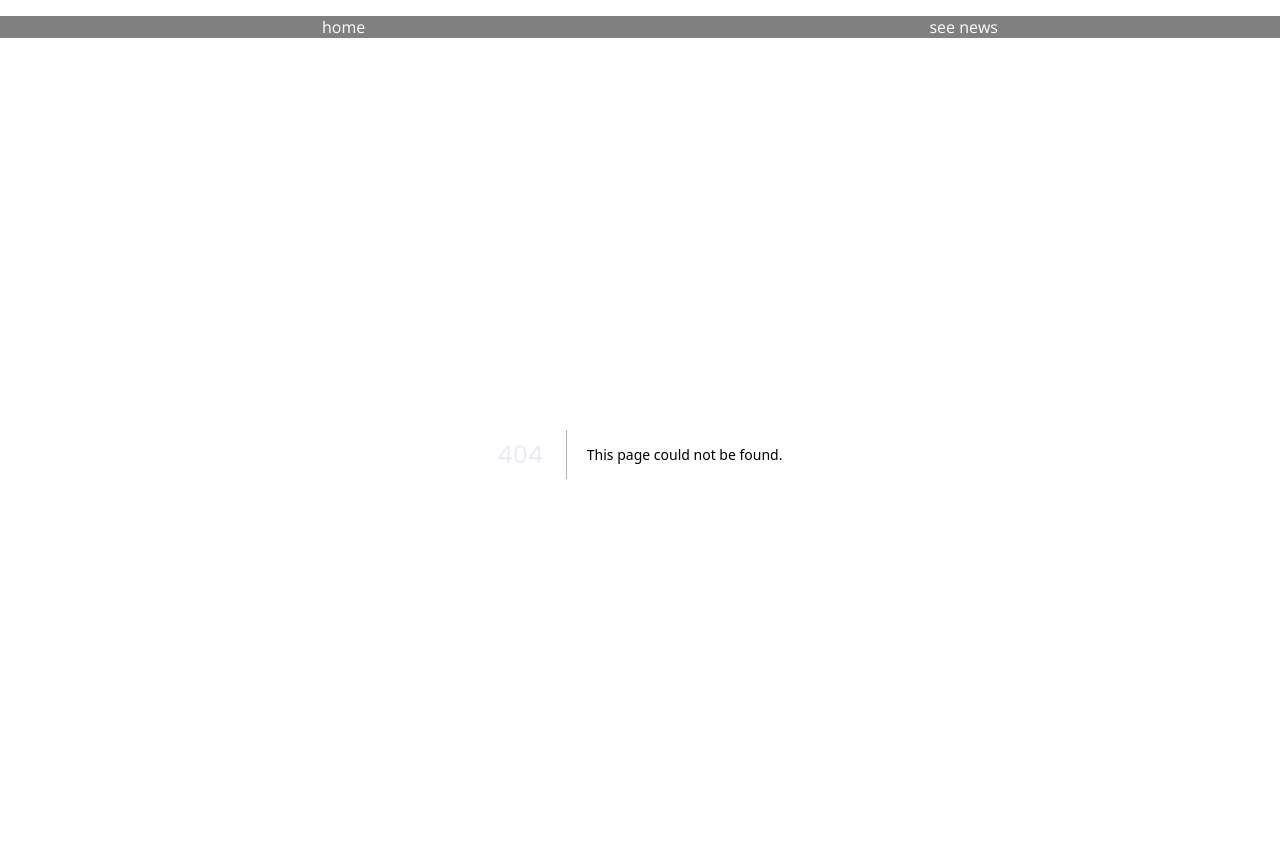
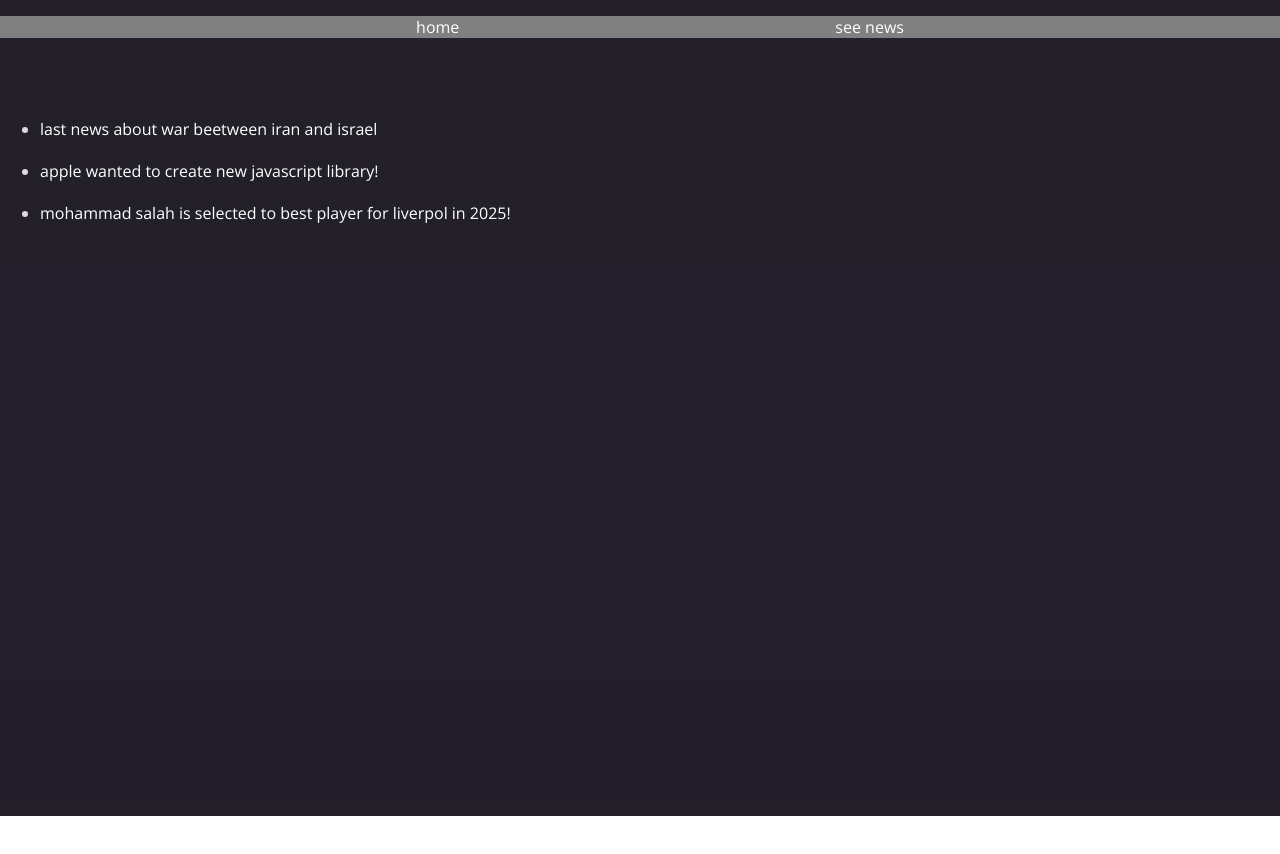
Before and after one commit to Amir-mohammad-ahmady-1234/news-project-with-NextJs, a Next.js app: page /news in a window 1280 px wide. Before the commit this address had no page. After the commit the page ends 816 px from the top, so only its background shows below. Built offline with nearby package versions, Linux system fonts and the light colour scheme.

Commit message:
added news and dynamic newdetailpage.

```diff
--- /dev/null
+++ b/app/news/page.module.css
@@ -0,0 +1,18 @@
+.main ul {
+  display: flex;
+  flex-direction: column;
+  align-items: start;
+}
+
+.main li {
+  margin-bottom: 20px;
+}
+
+.main li a {
+  text-decoration: none;
+  color: white;
+}
+
+.main li a:hover {
+  color: wheat;
+}
--- /dev/null
+++ b/app/news/page.tsx
@@ -0,0 +1,27 @@
+import Link from "next/link";
+
+import classes from "./page.module.css";
+
+export default function NewsPage() {
+  return (
+    <main className={classes.main}>
+      <ul>
+        <li>
+          <Link href="/news/iran">
+            last news about war beetween iran and israel
+          </Link>
+        </li>
+        <li>
+          <Link href="/news/new-js-lib">
+            apple wanted to create new javascript library!
+          </Link>
+        </li>
+        <li>
+          <Link href="/news/football">
+            mohammad salah is selected to best player for liverpol in 2025!
+          </Link>
+        </li>
+      </ul>
+    </main>
+  );
+}
--- a/components/main-header/main-header.module.css
+++ b/components/main-header/main-header.module.css
@@ -6,14 +6,18 @@
 .header ul {
   display: flex;
   align-items: center;
-  justify-content: space-around;
+  justify-content: space-evenly;
+}
+
+.header li a {
+  text-decoration: none;
+  color: white;
 }
 
 .header li {
-  color: white;
   list-style-type: none;
 }
 
-.header li:hover {
+.header li a:hover {
   color: wheat;
 }
--- a/components/main-header/main-header.tsx
+++ b/components/main-header/main-header.tsx
@@ -1,11 +1,16 @@
+import Link from "next/link";
 import classes from "./main-header.module.css";
 
 export default function MainHeader() {
   return (
     <header className={classes.header}>
       <ul>
-        <li>home</li>
-        <li>see news</li>
+        <li>
+          <Link href="/">home</Link>
+        </li>
+        <li>
+          <Link href="/news">see news</Link>
+        </li>
       </ul>
     </header>
   );
```
Also changed, not shown: app/news/[id]/page.tsx (added, +13 -0 lines), app/news/[id]/page.module.css (added).
